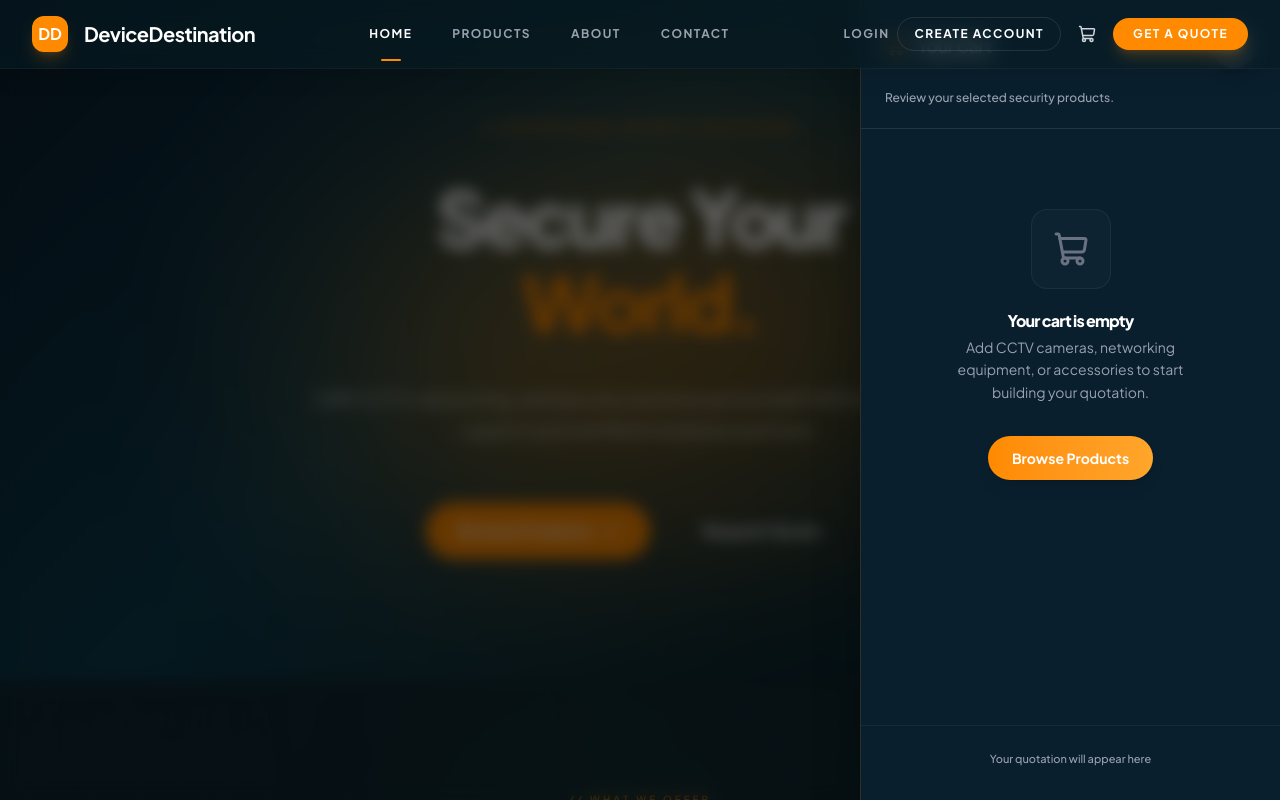
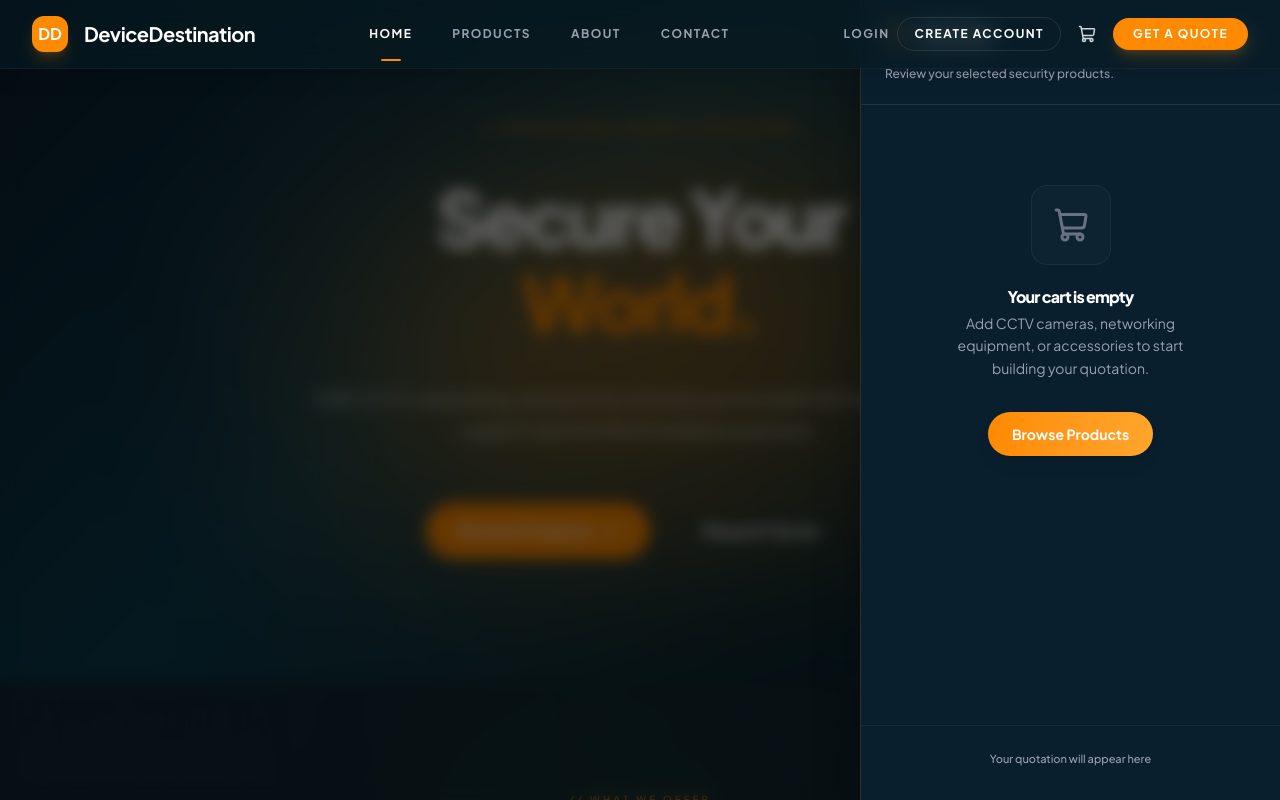
Before and after one commit to witejackel-eng/Ecom-website, a Next.js app: page / in a window 1280 px wide. Both pictures are taken after a click on the button 1087 px from the left and 34 px from the top of the page. Shown: the top 800 px of the page. Built offline with nearby package versions, Linux system fonts and the light colour scheme.

Commit message:
fix: add accessible close button to cart drawer

```diff
--- a/src/components/CartDrawer.tsx
+++ b/src/components/CartDrawer.tsx
@@ -1,7 +1,7 @@
 "use client";
 
 import { motion, AnimatePresence } from "framer-motion";
-import { X, ShoppingCart, Minus, Plus, Trash2 } from "lucide-react";
+import { ShoppingCart, Minus, Plus, Trash2 } from "lucide-react";
 import { useCart } from "@/context/CartContext";
 import Link from "next/link";
 import { useRouter } from "next/navigation";
@@ -32,24 +32,24 @@ export default function CartDrawer() {
             className="fixed top-0 right-0 h-full w-full max-w-[420px] bg-[#0A1F2E] border-l border-[rgba(255,138,0,0.15)] z-[60] flex flex-col shadow-2xl shadow-black/40"
           >
             {/* Header */}
-            <div className="px-6 pt-6 pb-5 border-b border-white/10 shrink-0">
-              <div className="flex items-center justify-between mb-5">
-                <div className="flex items-center gap-3">
+            <div className="relative px-6 pt-6 pb-5 border-b border-white/10 shrink-0">
+              <div className="flex items-center gap-3 mb-5 pr-14">
                 <ShoppingCart size={20} className="text-[var(--color-tangerine)]" />
                 <h2 className="text-lg font-bold text-white tracking-tight">Your Cart</h2>
                 {cartCount > 0 && (
                   <span className="bg-[var(--color-tangerine)] text-white text-[11px] font-bold px-2 py-0.5 rounded-full leading-none">{cartCount}</span>
                 )}
               </div>
+              <p className="text-xs text-gray-500 font-medium pr-14">Review your selected security products.</p>
               <button
                 onClick={closeCart}
-                  className="h-11 w-11 rounded-full bg-white/10 text-white hover:bg-white/20 focus:outline-none focus:ring-2 focus:ring-white/50 flex items-center justify-center transition-all duration-200 shadow-lg shrink-0"
-                  aria-label="Close cart"
+                className="absolute top-4 right-4 p-2 text-zinc-400 hover:text-zinc-200 focus:outline-none focus:ring-2 focus:ring-blue-500 rounded-lg transition-colors min-w-[44px] min-h-[44px] flex items-center justify-center"
+                aria-label="Close cart drawer"
               >
-                  <X size={18} />
+                <svg xmlns="http://www.w3.org/2000/svg" fill="none" viewBox="0 0 24 24" strokeWidth="2.5" stroke="currentColor" className="w-6 h-6">
+                  <path strokeLinecap="round" strokeLinejoin="round" d="M6 18L18 6M6 6l12 12" />
+                </svg>
               </button>
-              </div>
-              <p className="text-xs text-gray-500 font-medium">Review your selected security products.</p>
             </div>
 
             {/* Body */}
```
Lines whose indentation alone changed are shown as unchanged.
